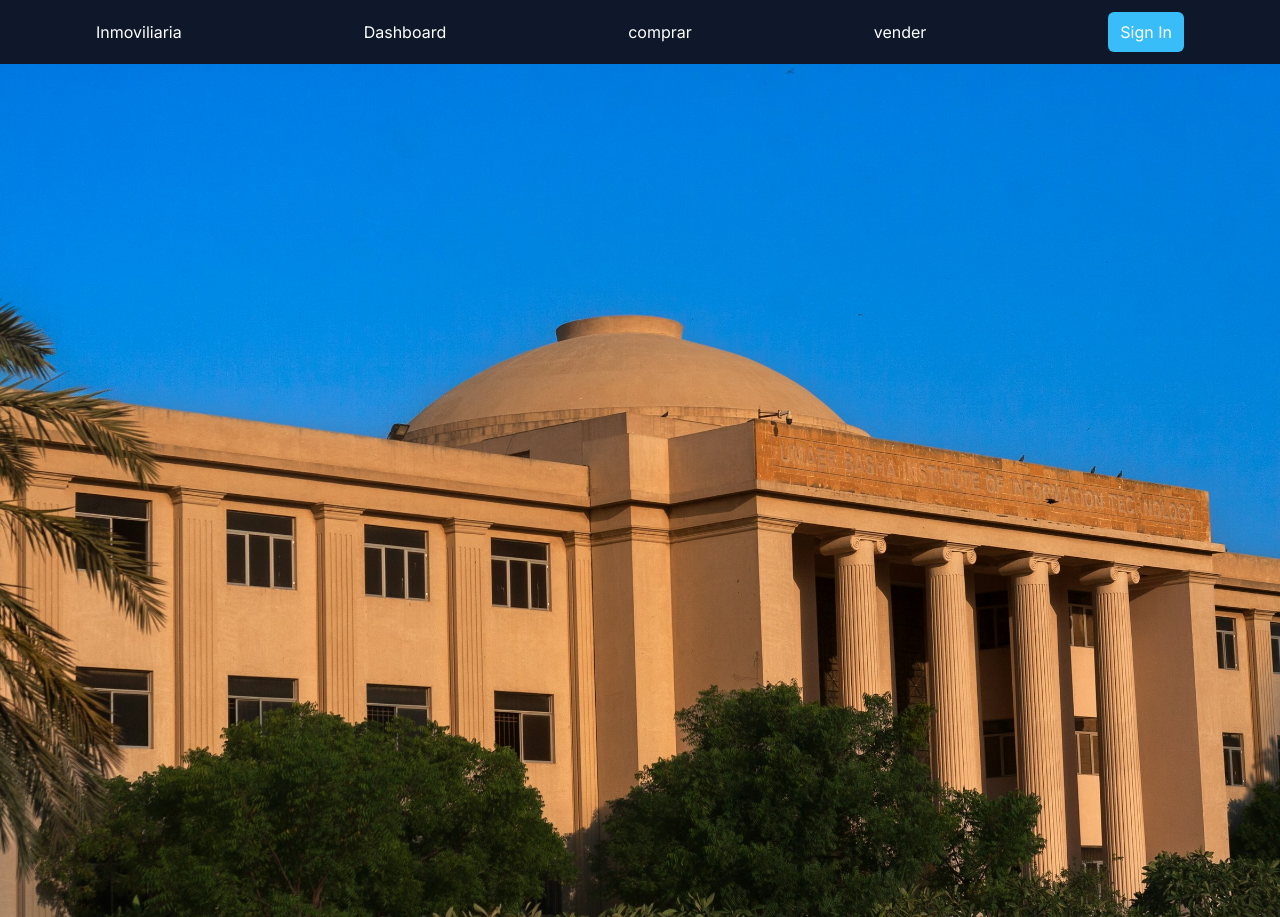
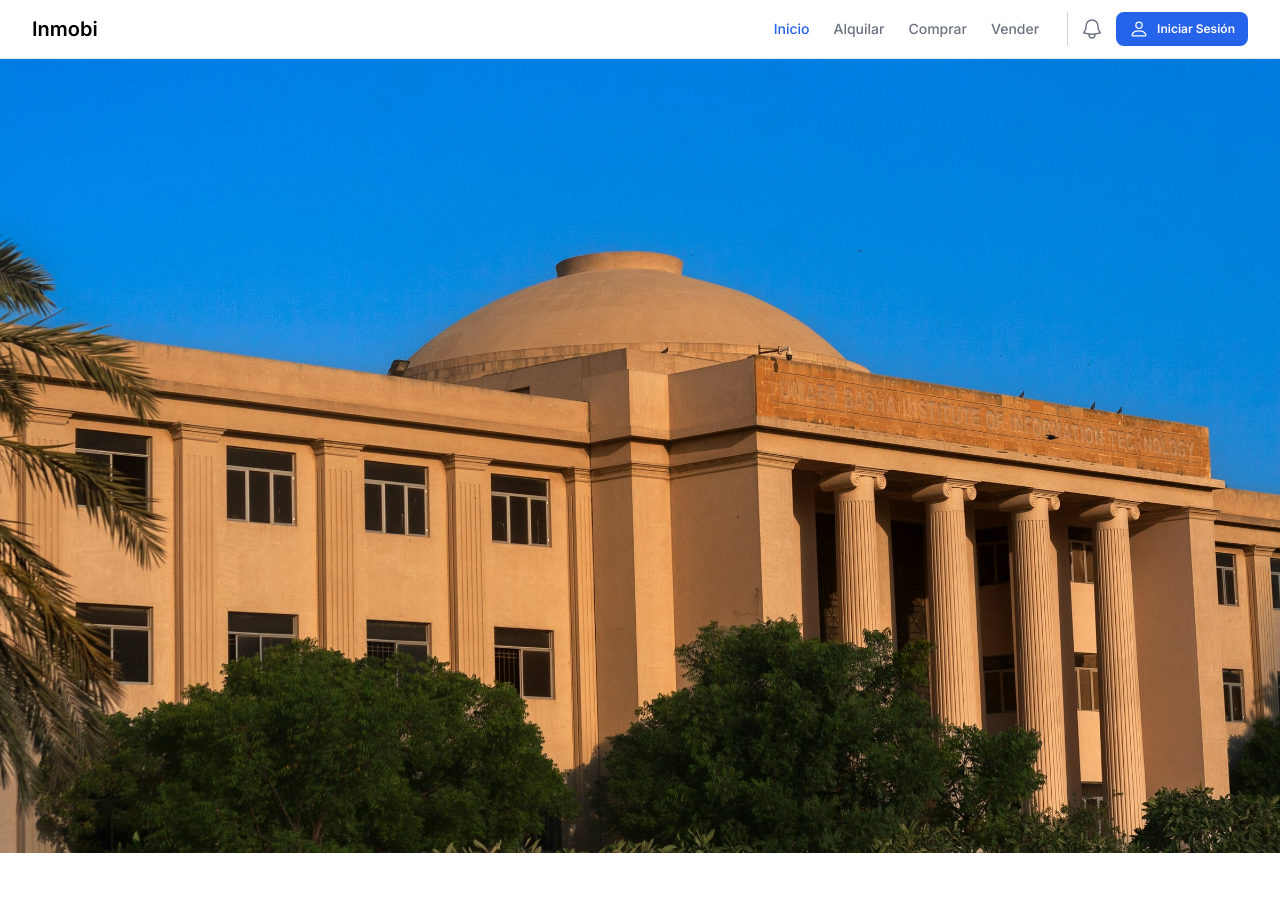
Before and after one commit to jefri1234/propiedades, a Next.js app: page / in a window 1280 px wide. After the commit the page ends 853 px from the top, so only its background shows below. Built offline with nearby package versions, Linux system fonts and the light colour scheme; no server answers.

Commit message:
barranav

```diff
--- a/src/components/Navbar.tsx
+++ b/src/components/Navbar.tsx
@@ -1,51 +1,113 @@
 "use client"
 import Link from "next/link"
-import {signIn,useSession,signOut} from 'next-auth/react'
+import { signIn, useSession, signOut } from 'next-auth/react'
 import { useRouter } from "next/navigation";
 function Navbar() {
 
   const router = useRouter()
-  const {data:session} =useSession();
+  const { data: session } = useSession();
 
   console.log(session)
   return (
+    <header className="flex fixed flex-wrap sm:justify-start sm:flex-nowrap z-50 w-full bg-white border-b border-gray-200 text-sm py-2 sm:py-0 dark:bg-neutral-800 dark:border-neutral-700">
+      <nav className="relative max-w-[85rem] w-full mx-auto px-4 sm:flex sm:items-center sm:justify-between sm:px-6 lg:px-8" aria-label="Global">
+        <div className="flex items-center justify-between">
+          <Link className="flex-none text-xl font-semibold dark:text-white" href="/" aria-label="Brand">Inmobi</Link>
+          <div className="sm:hidden">
+            <button type="button" className="hs-collapse-toggle size-9 flex justify-center items-center text-sm font-semibold rounded-lg border border-gray-200 text-gray-800 hover:bg-gray-100 disabled:opacity-50 disabled:pointer-events-none dark:text-white dark:border-neutral-700 dark:hover:bg-neutral-700" data-hs-collapse="#navbar-collapse-with-animation" aria-controls="navbar-collapse-with-animation" aria-label="Toggle navigation">
+              <svg className="hs-collapse-open:hidden size-4" width="16" height="16" fill="currentColor" viewBox="0 0 16 16">
+                <path fill-rule="evenodd" d="M2.5 12a.5.5 0 0 1 .5-.5h10a.5.5 0 0 1 0 1H3a.5.5 0 0 1-.5-.5zm0-4a.5.5 0 0 1 .5-.5h10a.5.5 0 0 1 0 1H3a.5.5 0 0 1-.5-.5zm0-4a.5.5 0 0 1 .5-.5h10a.5.5 0 0 1 0 1H3a.5.5 0 0 1-.5-.5z" />
+              </svg>
+              <svg className="hs-collapse-open:block flex-shrink-0 hidden size-4" width="16" height="16" fill="currentColor" viewBox="0 0 16 16">
+                <path d="M4.646 4.646a.5.5 0 0 1 .708 0L8 7.293l2.646-2.647a.5.5 0 0 1 .708.708L8.707 8l2.647 2.646a.5.5 0 0 1-.708.708L8 8.707l-2.646 2.647a.5.5 0 0 1-.708-.708L7.293 8 4.646 5.354a.5.5 0 0 1 0-.708z" />
+              </svg>
+            </button>
+          </div>
+        </div>
+        <div id="navbar-collapse-with-animation" className="hs-collapse hidden overflow-hidden transition-all duration-300 basis-full grow sm:block">
+          <div className="flex flex-col sm:flex-row sm:items-center sm:justify-end sm:ps-7">
+            <a className="py-2 ps-px sm:px-3 font-medium text-blue-600 dark:text-blue-500" href="#" aria-current="page">Inicio</a>
+            <a className="py-2 ps-px sm:px-3 font-medium text-gray-500 hover:text-gray-400 dark:text-neutral-400 dark:hover:text-neutral-500" href="#">Alquilar</a>
+            <a className="py-2 ps-px sm:px-3 font-medium text-gray-500 hover:text-gray-400 dark:text-neutral-400 dark:hover:text-neutral-500" href="#">Comprar</a>
+            <a className="py-2 ps-px sm:px-3 font-medium text-gray-500 hover:text-gray-400 dark:text-neutral-400 dark:hover:text-neutral-500" href="#">Vender</a>
 
-    <nav className=" bg-slate-900 flex justify-between px-24 text-white items-center py-3">
-        <Link href="/">
-          <h1>
-              Inmoviliaria
-          </h1>
-        </Link>
-        <Link href="/dashboard">
-                    Dashboard
-                </Link>
-                <Link href="#">
-                    comprar
-                </Link>
-                <Link href="#">
-                    vender
-                </Link>
-      {session?.user ?(
+            {/* <div className="hs-dropdown [--strategy:static] sm:[--strategy:fixed] [--adaptive:none] sm:[--trigger:hover] py-3 ps-px sm:px-3">
+          <button type="button" className="flex items-center w-full text-gray-500 hover:text-gray-400 font-medium dark:text-neutral-400 dark:hover:text-neutral-500">
+            Dropdown
+            <svg className="ms-2 size-2.5 text-gray-500 dark:text-neutral-500" width="16" height="16" viewBox="0 0 16 16" fill="none" xmlns="http://www.w3.org/2000/svg">
+              <path d="M2 5L8.16086 10.6869C8.35239 10.8637 8.64761 10.8637 8.83914 10.6869L15 5" stroke="currentColor" stroke-width="2" stroke-linecap="round"></path>
+            </svg>
+          </button>
+
+          <div className="hs-dropdown-menu transition-[opacity,margin] duration-[0.1ms] sm:duration-[150ms] hs-dropdown-open:opacity-100 opacity-0 sm:w-48 hidden z-10 bg-white sm:shadow-md rounded-lg p-2 dark:bg-neutral-800 sm:dark:border dark:border-neutral-700 dark:divide-neutral-700 before:absolute top-full sm:border before:-top-5 before:start-0 before:w-full before:h-5">
+            <a className="flex items-center gap-x-3.5 py-2 px-3 rounded-lg text-sm text-gray-800 hover:bg-gray-100 focus:ring-2 focus:ring-blue-500 dark:text-neutral-400 dark:hover:bg-neutral-700 dark:hover:text-neutral-300" href="#">
+              About
+            </a>
+            <div className="hs-dropdown [--strategy:static] sm:[--strategy:absolute] [--adaptive:none] sm:[--trigger:hover] relative">
+              <button type="button" className="w-full flex justify-between items-center text-sm text-gray-800 rounded-lg py-2 px-3 hover:bg-gray-100 focus:ring-2 focus:ring-blue-500 dark:text-neutral-400 dark:hover:bg-neutral-700 dark:hover:text-neutral-300">
+                Sub Menu
+                <svg className="sm:-rotate-90 ms-2 size-2.5 text-gray-500 dark:text-neutral-500" width="16" height="16" viewBox="0 0 16 16" fill="none" xmlns="http://www.w3.org/2000/svg">
+                  <path d="M2 5L8.16086 10.6869C8.35239 10.8637 8.64761 10.8637 8.83914 10.6869L15 5" stroke="currentColor" stroke-width="2" stroke-linecap="round"></path>
+                </svg>
+              </button>
+
+              <div className="hs-dropdown-menu transition-[opacity,margin] duration-[0.1ms] sm:duration-[150ms] hs-dropdown-open:opacity-100 opacity-0 sm:w-48 hidden z-10 sm:mt-2 bg-white sm:shadow-md rounded-lg p-2 dark:bg-neutral-800 sm:dark:border dark:border-neutral-700 dark:divide-neutral-700 before:absolute sm:border before:-end-5 before:top-0 before:h-full before:w-5 !mx-[10px] top-0 end-full">
+                <a className="flex items-center gap-x-3.5 py-2 px-3 rounded-lg text-sm text-gray-800 hover:bg-gray-100 focus:ring-2 focus:ring-blue-500 dark:text-neutral-400 dark:hover:bg-neutral-700 dark:hover:text-neutral-300" href="#">
+                  About
+                </a>
+                <a className="flex items-center gap-x-3.5 py-2 px-3 rounded-lg text-sm text-gray-800 hover:bg-gray-100 focus:ring-2 focus:ring-blue-500 dark:text-neutral-400 dark:hover:bg-neutral-700 dark:hover:text-neutral-300" href="#">
+                  Downloads
+                </a>
+                <a className="flex items-center gap-x-3.5 py-2 px-3 rounded-lg text-sm text-gray-800 hover:bg-gray-100 focus:ring-2 focus:ring-blue-500 dark:text-neutral-400 dark:hover:bg-neutral-700 dark:hover:text-neutral-300" href="#">
+                  Team Account
+                </a>
+              </div>
+            </div>
+
+            <a className="flex items-center gap-x-3.5 py-2 px-3 rounded-lg text-sm text-gray-800 hover:bg-gray-100 focus:ring-2 focus:ring-blue-500 dark:text-neutral-400 dark:hover:bg-neutral-700 dark:hover:text-neutral-300" href="#">
+              Downloads
+            </a>
+            <a className="flex items-center gap-x-3.5 py-2 px-3 rounded-lg text-sm text-gray-800 hover:bg-gray-100 focus:ring-2 focus:ring-blue-500 dark:text-neutral-400 dark:hover:bg-neutral-700 dark:hover:text-neutral-300" href="#">
+              Team Account
+            </a>
+          </div>
+        </div> */}
+            <div className="flex items-center gap-x-3 font-medium text-gray-500 sm:border-s sm:border-gray-300 py-2 sm:py-0 sm:ms-4 sm:my-3 sm:ps-3 dark:border-neutral-700 dark:text-neutral-400 dark:hover:text-blue-500" href="#">
+              <div className="cursor-pointer hover:text-blue-600">
+                <svg xmlns="http://www.w3.org/2000/svg" fill="none" viewBox="0 0 24 24" stroke-width="1.5" stroke="currentColor" class="size-6">
+                  <path stroke-linecap="round" stroke-linejoin="round" d="M14.857 17.082a23.848 23.848 0 0 0 5.454-1.31A8.967 8.967 0 0 1 18 9.75V9A6 6 0 0 0 6 9v.75a8.967 8.967 0 0 1-2.312 6.022c1.733.64 3.56 1.085 5.455 1.31m5.714 0a24.255 24.255 0 0 1-5.714 0m5.714 0a3 3 0 1 1-5.714 0" />
+                </svg>
+              </div>
+
+              {session?.user ? (
                 <div className=" flex gap-x-2 items-center">
+                  <p>{session.user.name}</p>
+                  <img src={session.user.image} alt="" className=" w-10 h-10 rounded-full cursor-pointer" />
 
-                <p>{session.user.name}</p>
-                <img src={session.user.image} alt="" className=" w-10 h-10 rounded-full cursor-pointer"/>
-
-                <button onClick={async()=>{
+                  <button onClick={async () => {
                     await signOut()
                     router.push('/')
                   }}
                     className=" text-red-700 font-bold hover:text-red-500"
                   >Logout</button>
                 </div>
-      ):(
-        <button onClick={() =>{
+              ) : (
+                <button onClick={() => {
                   signIn()
-        }} className=" bg-sky-400 px-3 py-2 rounded-md">
-          Sign In
+                }} className="py-1.5 px-3 inline-flex items-center gap-x-2 text-xs font-semibold rounded-lg border border-transparent bg-blue-600 text-white hover:bg-blue-700 disabled:opacity-50 disabled:pointer-events-none">
+                  <svg className="flex-shrink-0 size-5" xmlns="http://www.w3.org/2000/svg" width="16" height="16" fill="currentColor" viewBox="0 0 16 16">
+                    <path d="M8 8a3 3 0 1 0 0-6 3 3 0 0 0 0 6zm2-3a2 2 0 1 1-4 0 2 2 0 0 1 4 0zm4 8c0 1-1 1-1 1H3s-1 0-1-1 1-4 6-4 6 3 6 4zm-1-.004c-.001-.246-.154-.986-.832-1.664C11.516 10.68 10.289 10 8 10c-2.29 0-3.516.68-4.168 1.332-.678.678-.83 1.418-.832 1.664h10z" />
+                  </svg>
+                  Iniciar Sesión
                 </button>
               )}
+
+
+            </div>
+          </div>
+        </div>
       </nav>
+    </header>
   )
 }
 
--- /dev/null
+++ b/src/components/PrelineScript.tsx
@@ -0,0 +1,27 @@
+"use client";
+
+import { usePathname } from "next/navigation";
+import { useEffect } from "react";
+
+import { IStaticMethods } from "preline/preline";
+declare global {
+  interface Window {
+    HSStaticMethods: IStaticMethods;
+  }
+}
+
+export default function PrelineScript() {
+  const path = usePathname();
+
+  useEffect(() => {
+    const loadPreline = async () => {
+      await import("preline/preline");
+
+      window.HSStaticMethods.autoInit();
+    };
+
+    loadPreline();
+  }, [path]);
+
+  return null;
+}
```
Lines whose indentation alone changed are shown as unchanged.
